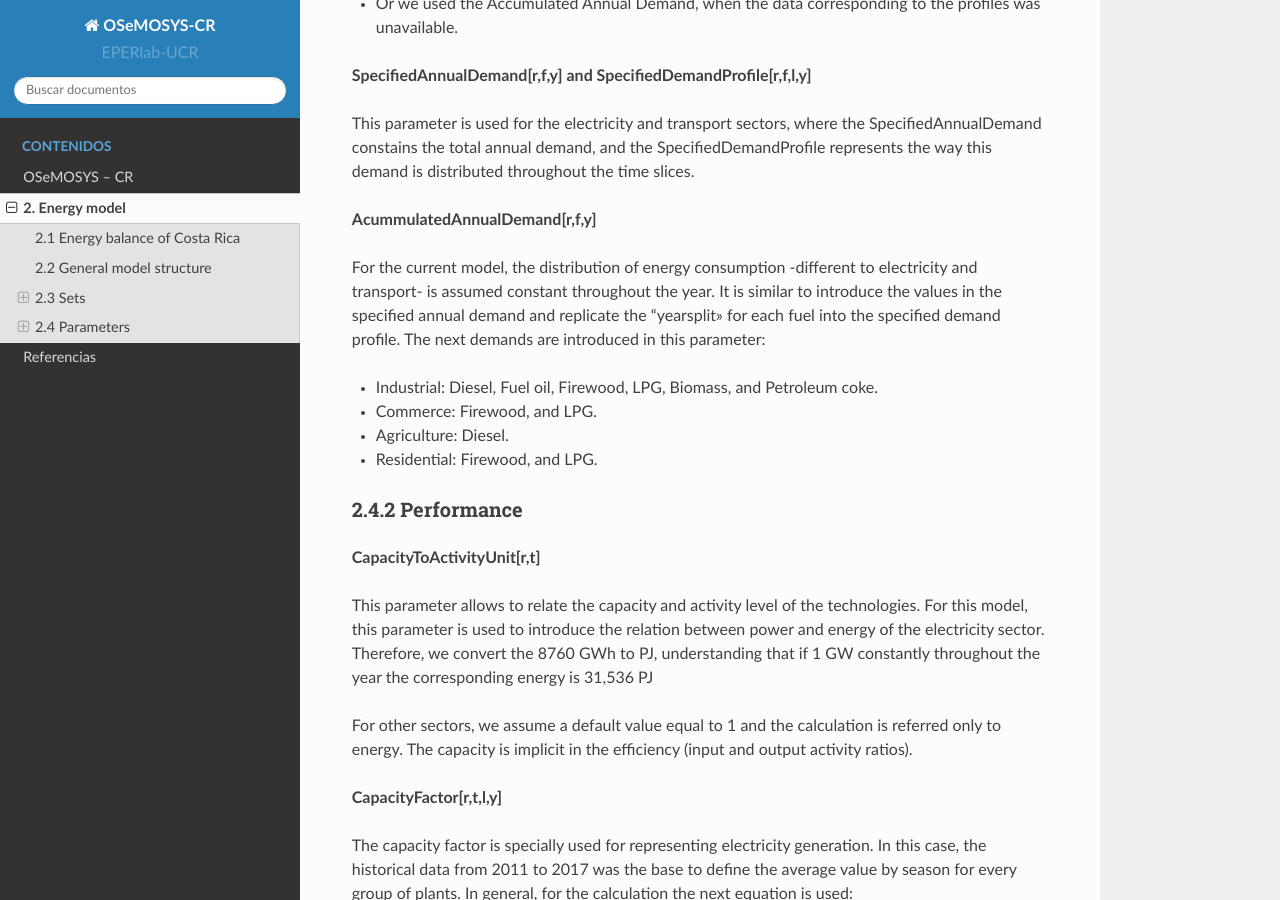
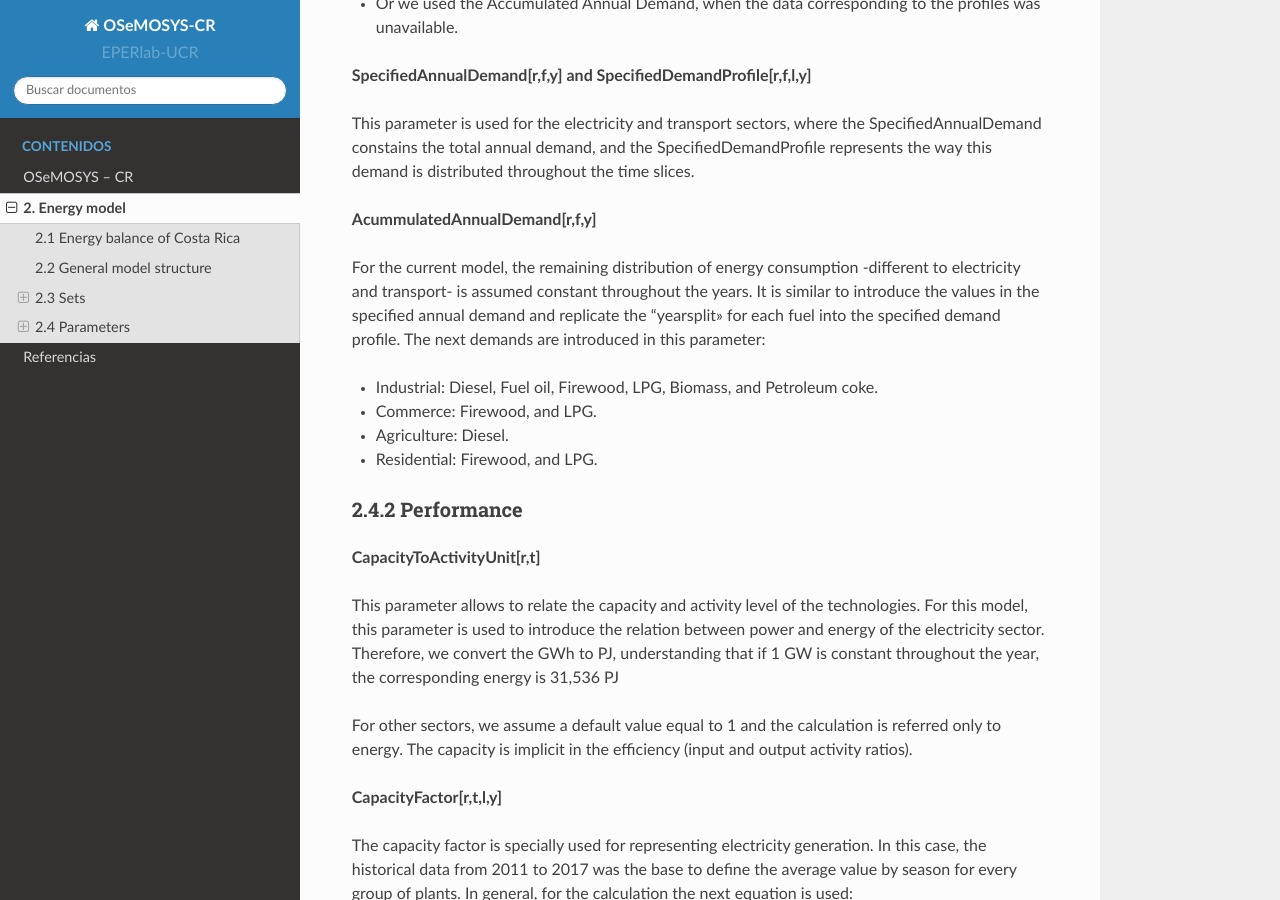
Before and after one commit to EPERLab/OSeMOSYS-CR, a Sphinx documentation site: the page built from docs/02EnergyModel.rst, in a window 1280 px wide and 900 px high, scrolled down 10092 px. Built offline with Sphinx 7.4.7 and the Read the Docs theme 2.0.0, drawn with Linux system fonts in a browser that asks for light colours; some of the changed text lies outside the part shown.

Commit message:
Update 02EnergyModel.rst

```diff
--- a/docs/02EnergyModel.rst
+++ b/docs/02EnergyModel.rst
@@ -292,7 +292,7 @@ This parameter is used for the electricity and transport sectors, where the Spec
 
 **AcummulatedAnnualDemand[r,f,y]**
 
-For the current model, the distribution of energy consumption -different to electricity and transport- is assumed constant throughout the year. It is similar to introduce the values in the specified annual demand and replicate the “yearsplit" for each fuel into the specified demand profile. The next demands are introduced in this parameter:
+For the current model, the remaining distribution of energy consumption -different to electricity and transport- is assumed constant throughout the years. It is similar to introduce the values in the specified annual demand and replicate the “yearsplit" for each fuel into the specified demand profile. The next demands are introduced in this parameter:
 
 *	Industrial: Diesel, Fuel oil, Firewood, LPG, Biomass, and Petroleum coke.
 *	Commerce: Firewood, and LPG.
@@ -304,7 +304,7 @@ For the current model, the distribution of energy consumption -different to elec
 
 **CapacityToActivityUnit[r,t]**
 
-This parameter allows to relate the capacity and activity level of the technologies. For this model, this parameter is used to introduce the relation between power and energy of the electricity sector. Therefore, we convert the 8760 GWh to PJ, understanding that if 1 GW constantly throughout the year the corresponding energy is 31,536 PJ
+This parameter allows to relate the capacity and activity level of the technologies. For this model, this parameter is used to introduce the relation between power and energy of the electricity sector. Therefore, we convert the GWh to PJ, understanding that if 1 GW is constant throughout the year, the corresponding energy is 31,536 PJ
 
 For other sectors, we assume a default value equal to 1 and the calculation is referred only to energy. The capacity is implicit in the efficiency (input and output activity ratios).
 
```
Also changed, not shown: other parts of docs/02EnergyModel.rst (+3 -3 lines).
